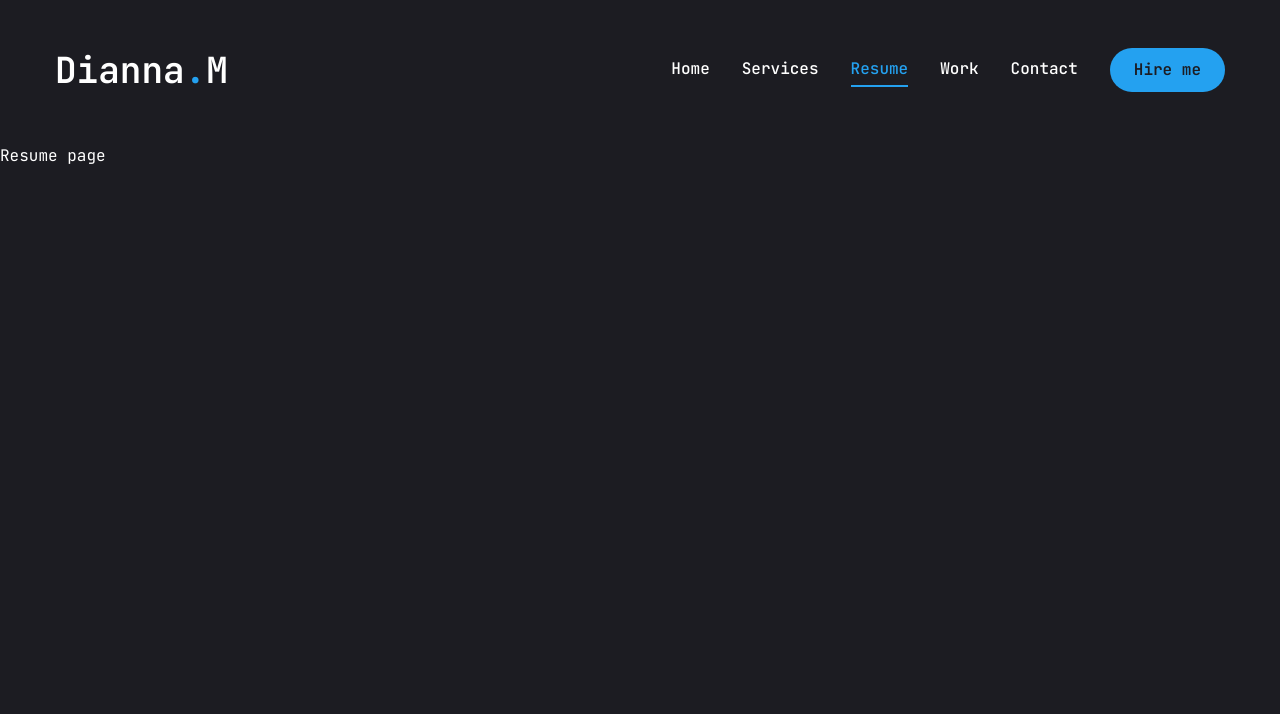
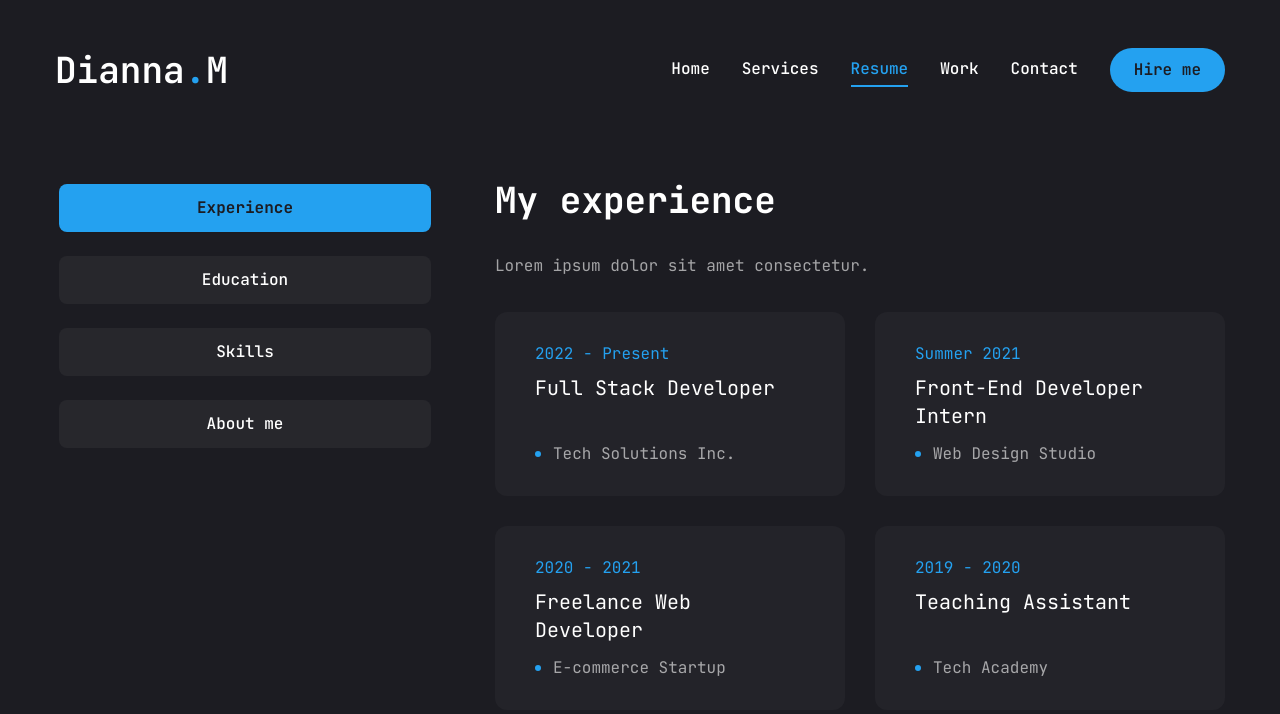
Before and after one commit to Magnet-Sys/portafolio, a Next.js app: page /resume in a window 1280 px wide. Shown: the top 714 px of the page. Built offline with nearby package versions, Linux system fonts and the light colour scheme.

Commit message:
details of services and summary resume

```diff
--- a/app/globals.css
+++ b/app/globals.css
@@ -15,4 +15,10 @@
   .h3 {
     @apply text-[20px] xl:text-[24px] leading-[1.1] font-semibold;
   }
+  .text-outline {
+    -webkit-text-stroke: 1px #ffffff;
+  }
+  .text-outline-hover {
+    -webkit-text-stroke: 1px #0597f5;
+  }
 }
--- a/app/page.jsx
+++ b/app/page.jsx
@@ -15,7 +15,7 @@
             <span className="text-xl">Software Developer</span>
             <h1 className="h1 mb-6">
               Hello I'm <br />
-              <span className="text-accent">Dianna Monsalve</span>
+              <span className="text-accent">D - Monsalve</span>
             </h1>
             <p className="max-w-[500px] mb-9 text-white/80">
               I excel at creating elegant digital experiences and am proficient
--- a/app/resume/page.jsx
+++ b/app/resume/page.jsx
@@ -1,5 +1,258 @@
+"use client";
+
+import {
+  FaHtml5,
+  FaCss3,
+  FaJs,
+  FaReact,
+  FaFigma,
+  FaNodeJs,
+} from "react-icons/fa";
+
+import { SiTailwindcss, SiNextdotjs } from "react-icons/si";
+
+// about data
+const about = {
+  title: "About me",
+  description:
+    "Lorem ipsum, dolor sit amet consectetur adipisicing elit. Quae, facilis!",
+  info: [
+    {
+      fieldName: "Name",
+      fieldValue: "Dianna Monsalve",
+    },
+    {
+      fieldName: "Phone",
+      fieldValue: "(+56) 9 5098 8506",
+    },
+    {
+      fieldName: "Experience",
+      fieldValue: "15+ Years",
+    },
+    {
+      fieldName: "Skype",
+      fieldValue: "dianna.monsalve06",
+    },
+    {
+      fieldName: "Nationality",
+      fieldValue: "Chilean",
+    },
+    {
+      fieldName: "Email",
+      fieldValue: "dianna.monsalve@gmail.com",
+    },
+    {
+      fieldName: "Freelance",
+      fieldValue: "Available",
+    },
+    {
+      fieldName: "Languages",
+      fieldValue: "Spanish, English",
+    },
+  ],
+};
+
+// experience data
+const experience = {
+  icon: "/assets/resume/badge.svg",
+  title: "My experience",
+  description: "Lorem ipsum dolor sit amet consectetur.",
+  items: [
+    {
+      company: "Tech Solutions Inc.",
+      position: "Full Stack Developer",
+      duration: "2022 - Present",
+    },
+    {
+      company: "Web Design Studio",
+      position: "Front-End Developer Intern",
+      duration: "Summer 2021",
+    },
+    {
+      company: "E-commerce Startup",
+      position: "Freelance Web Developer",
+      duration: "2020 - 2021",
+    },
+    {
+      company: "Tech Academy",
+      position: "Teaching Assistant",
+      duration: "2019 - 2020",
+    },
+    {
+      company: "Digital Agency",
+      position: "UI/UX Designer",
+      duration: "2018 - 2019",
+    },
+    {
+      company: "Software Development Firm",
+      position: "Junior Developer",
+      duration: "2017 - 2018",
+    },
+  ],
+};
+
+// education data
+const education = {
+  icon: "/assets/resume/cap.svg",
+  title: "My education",
+  description: "Lorem ipsum dolor sit amet consectetur.",
+  items: [
+    {
+      institution: "Online Course Platform",
+      degree: "Full Stack Web Developer Bootcamp",
+      duration: "2023",
+    },
+    {
+      institution: "Codecademy",
+      degree: "Front-end Track",
+      duration: "2022",
+    },
+    {
+      institution: "Online Course",
+      degree: "Programming Course",
+      duration: "2020 - 2021",
+    },
+    {
+      institution: "Tech Institute",
+      degree: "Certified Web Developer",
+      duration: "2019",
+    },
+    {
+      institution: "Design School",
+      degree: "Diploma in Graphic Design",
+      duration: "2016 - 2018",
+    },
+    {
+      institution: "Community College",
+      degree: "Associate Degree in Computer Science",
+      duration: "2014 - 2016",
+    },
+  ],
+};
+
+// skills data
+const skills = {
+  title: "My skills",
+  description: "Lorem ipsum dolor sit amet consectetur.",
+  skillList: [
+    {
+      icon: <FaHtml5 />,
+      name: "html5",
+    },
+    {
+      icon: <FaCss3 />,
+      name: "css 3",
+    },
+    {
+      icon: <FaJs />,
+      name: "javascript",
+    },
+    {
+      icon: <FaReact />,
+      name: "react.js",
+    },
+    {
+      icon: <SiNextdotjs />,
+      name: "next.js",
+    },
+    {
+      icon: <SiTailwindcss />,
+      name: "tailwind.css",
+    },
+    {
+      icon: <FaNodeJs />,
+      name: "node.js",
+    },
+    {
+      icon: <FaFigma />,
+      name: "figma",
+    },
+  ],
+};
+
+import { Tabs, TabsContent, TabsList, TabsTrigger } from "@/components/ui/tabs";
+
+import {
+  Tooltip,
+  TooltipContent,
+  TooltipProvider,
+  TooltipTrigger,
+} from "@/components/ui/tooltip";
+
+import { ScrollArea } from "@/components/ui/scroll-area";
+import { easeIn, motion } from "framer-motion";
+
 const Resume = () => {
-  return <div>Resume page</div>;
+  return (
+    <motion.div
+      initial={{ opacity: 0 }}
+      animate={{
+        opacity: 1,
+        transition: { delay: 2.4, duration: 0.4, ease: easeIn },
+      }}
+      className="min-h-[80vh] flex items-center justify-center py-12 xl:py-0">
+      <div className="container mx-auto">
+        <Tabs
+          defaultValue="experience"
+          className="flex flex-col
+        xl:flex-row gap-[60px]">
+          <TabsList className="flex flex-col w-full max-w-[380px] mx-auto xl:mx-0 gap-6">
+            <TabsTrigger value="experience">Experience</TabsTrigger>
+            <TabsTrigger value="education">Education</TabsTrigger>
+            <TabsTrigger value="skills">Skills</TabsTrigger>
+            <TabsTrigger value="about">About me</TabsTrigger>
+          </TabsList>
+          {/* content */}
+          <div className="min-h-[70vh] w-full">
+            {/* experience */}
+            <TabsContent value="experience" className="w-full">
+              <div className="flex flex-col gap-[30px] text-center xl:text-left">
+                <h3 className="text-4xl font-bold">{experience.title}</h3>
+                <p className="max-w-[600px] text-white/60 mx-auto xl:mx-0">
+                  {experience.description}
+                </p>
+                <ScrollArea className="h-[400px]">
+                  <ul className="grid grid-cols-1 lg:grid-cols-2 gap-[30px]">
+                    {experience.items.map((item, index) => {
+                      return (
+                        <li
+                          key={index}
+                          className="bg-[#232329] h-[184px] py-6 px-10 rounded-xl
+                          flex flex-col justify-center items-center lg:items-start
+                          gap-1">
+                          <span className="text-accent">{item.duration}</span>
+                          <h3 className="text-xl max-w-[260px] min-h-[60px] text-center lg:text-left">
+                            {item.position}
+                          </h3>
+                          <div className="flex items-center gap-3">
+                            {/* dot */}
+                            <span className="w-[6px] h-[6px] rounded-full bg-accent"></span>
+                            <p className="text-white/60">{item.company}</p>
+                          </div>
+                        </li>
+                      );
+                    })}
+                  </ul>
+                </ScrollArea>
+              </div>
+            </TabsContent>
+            {/* education */}
+            <TabsContent value="education" className="w-full">
+              education
+            </TabsContent>
+            {/* skills */}
+            <TabsContent value="skills" className="w-full">
+              skills
+            </TabsContent>
+            {/* about */}
+            <TabsContent value="about" className="w-full">
+              about me
+            </TabsContent>
+          </div>
+        </Tabs>
+      </div>
+    </motion.div>
+  );
 };
 
 export default Resume;
--- a/components/ui/tabs.jsx
+++ b/components/ui/tabs.jsx
@@ -1,43 +1,43 @@
-"use client"
+"use client";
 
-import * as React from "react"
-import * as TabsPrimitive from "@radix-ui/react-tabs"
+import * as React from "react";
+import * as TabsPrimitive from "@radix-ui/react-tabs";
 
-import { cn } from "@/lib/utils"
+import { cn } from "@/lib/utils";
 
-const Tabs = TabsPrimitive.Root
+const Tabs = TabsPrimitive.Root;
 
 const TabsList = React.forwardRef(({ className, ...props }, ref) => (
   <TabsPrimitive.List
     ref={ref}
-    className={cn(
-      "inline-flex h-10 items-center justify-center rounded-md bg-slate-100 p-1 text-slate-500 dark:bg-slate-800 dark:text-slate-400",
-      className
-    )}
-    {...props} />
-))
-TabsList.displayName = TabsPrimitive.List.displayName
+    className={cn("inline-flex h-auto rounded-md p-1 text-primary", className)}
+    {...props}
+  />
+));
+TabsList.displayName = TabsPrimitive.List.displayName;
 
 const TabsTrigger = React.forwardRef(({ className, ...props }, ref) => (
   <TabsPrimitive.Trigger
     ref={ref}
     className={cn(
-      "inline-flex items-center justify-center whitespace-nowrap rounded-sm px-3 py-1.5 text-sm font-medium ring-offset-white transition-all focus-visible:outline-none focus-visible:ring-2 focus-visible:ring-slate-950 focus-visible:ring-offset-2 disabled:pointer-events-none disabled:opacity-50 data-[state=active]:bg-white data-[state=active]:text-slate-950 data-[state=active]:shadow-sm dark:ring-offset-slate-950 dark:focus-visible:ring-slate-300 dark:data-[state=active]:bg-slate-950 dark:data-[state=active]:text-slate-50",
+      "inline-flex items-center w-full bg-[#27272c] justify-center whitespace-nowrap text-white rounded-lg p-3 text-base font-medium ring-offset-white transition-all disabled:pointer-events-none disabled:opacity-50 data-[state=active]:bg-accent data-[state=active]:text-primary data-[state=active]:font-bold data-[state=active]:shadow-sm",
       className
     )}
-    {...props} />
-))
-TabsTrigger.displayName = TabsPrimitive.Trigger.displayName
+    {...props}
+  />
+));
+TabsTrigger.displayName = TabsPrimitive.Trigger.displayName;
 
 const TabsContent = React.forwardRef(({ className, ...props }, ref) => (
   <TabsPrimitive.Content
     ref={ref}
     className={cn(
-      "mt-2 ring-offset-white focus-visible:outline-none focus-visible:ring-2 focus-visible:ring-slate-950 focus-visible:ring-offset-2 dark:ring-offset-slate-950 dark:focus-visible:ring-slate-300",
+      "min-h-[480px] ring-offset-white focus-visible:outline-none focus-visible:ring-2 focus-visible:ring-slate-950 focus-visible:ring-offset-2 dark:ring-offset-slate-950 dark:focus-visible:ring-slate-300",
       className
     )}
-    {...props} />
-))
-TabsContent.displayName = TabsPrimitive.Content.displayName
+    {...props}
+  />
+));
+TabsContent.displayName = TabsPrimitive.Content.displayName;
 
-export { Tabs, TabsList, TabsTrigger, TabsContent }
+export { Tabs, TabsList, TabsTrigger, TabsContent };
```
Also changed, not shown: app/services/page.jsx (+81 -1 lines).
